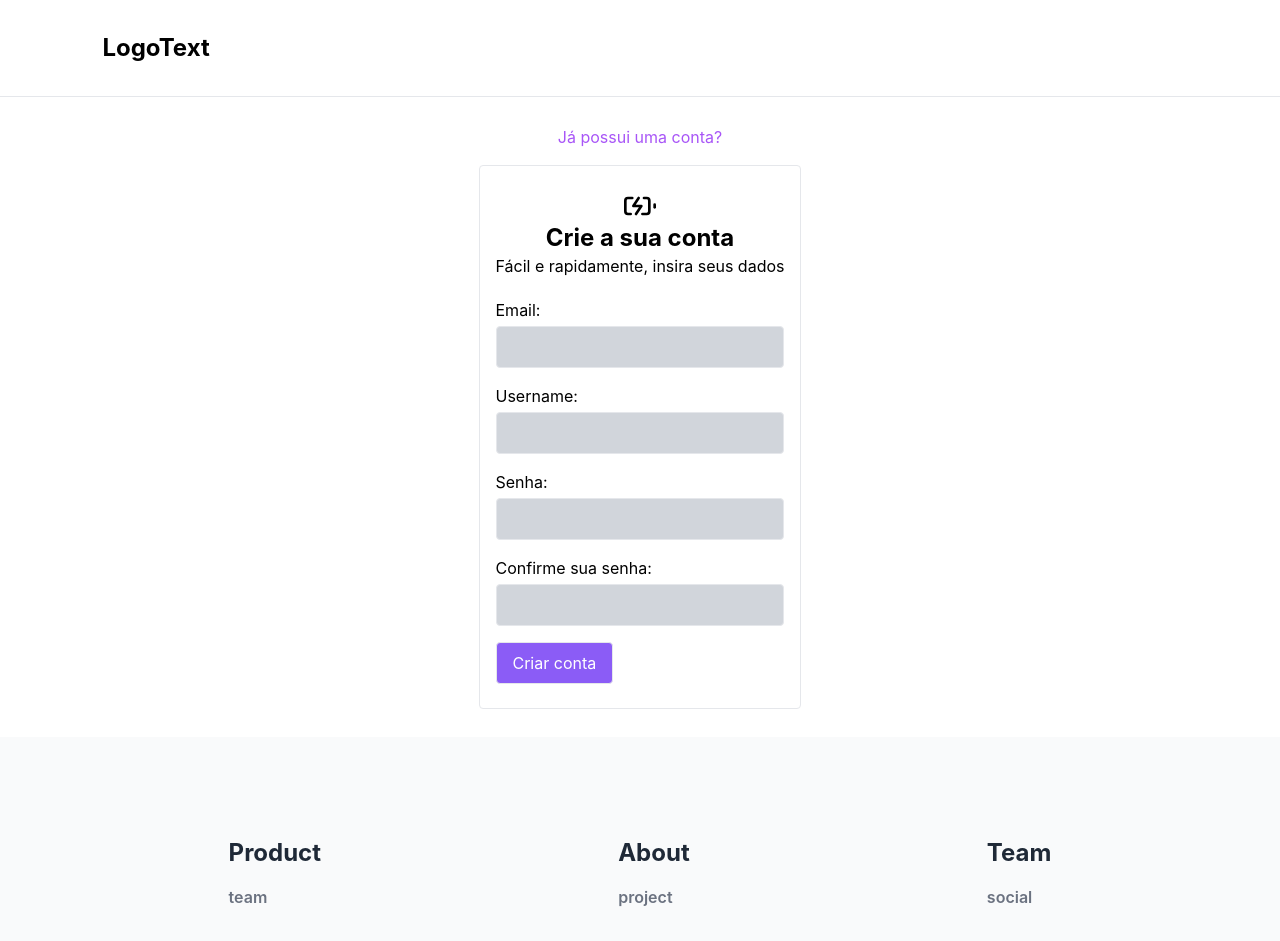
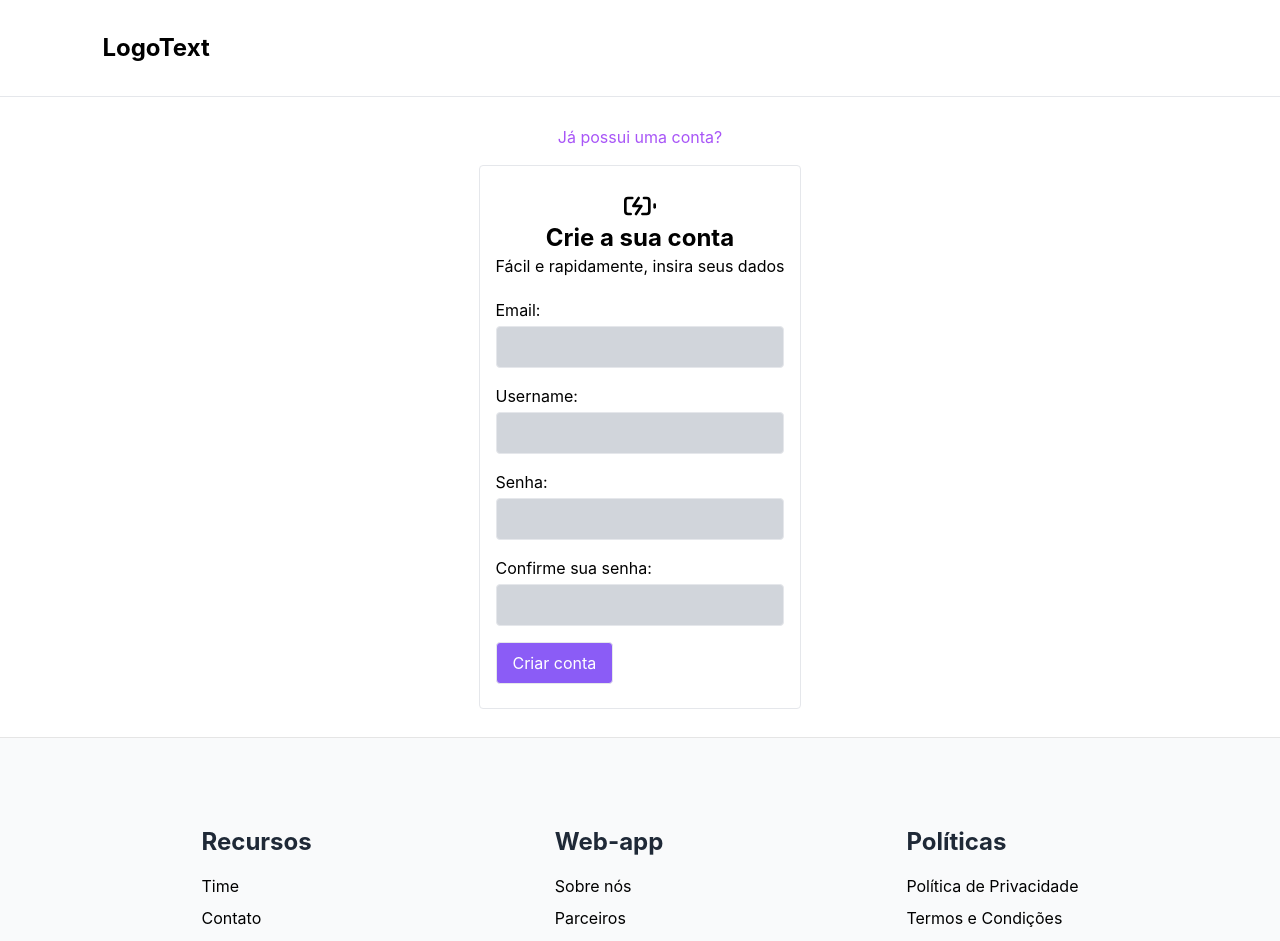
Before and after one commit to danielcorreia-dev/batteries-project, a Next.js app: page /cadastro in a window 1280 px wide. Shown: the top 941 px of the page. Built offline with nearby package versions, Linux system fonts and the light colour scheme.

Commit message:
changed: footer and added items

```diff
--- a/components/landingPage/Footer.tsx
+++ b/components/landingPage/Footer.tsx
@@ -1,31 +1,69 @@
-import FooterItem from './FooterItem';
+import Link from 'next/link';
 
 const Footer = () => {
+  interface FooterItems {
+    title: string;
+    link?: string;
+  }
+
+  const contactItems: FooterItems[] = [
+    { title: 'Time', link: '/time' },
+    { title: 'Contato', link: '/contato' },
+    { title: 'Suporte', link: '/suporte' },
+    { title: 'FAQ', link: '/FAQ' },
+  ];
+
+  const appItems: FooterItems[] = [
+    { title: 'Sobre nós', link: '/sobre-nos' },
+    { title: 'Parceiros', link: '/parceiros' },
+    { title: 'Projeto', link: '/projeto' },
+  ];
+
+  const policiesItems: FooterItems[] = [
+    { title: 'Política de Privacidade', link: '/politica-de-privacidade' },
+    { title: 'Termos e Condições', link: '/termos-e-condicoes' },
+  ];
+
+  const links = (items: FooterItems[]) =>
+    items.map((item) => (
+      <li className='mb-2'>
+        {item.link ? (
+          <Link href={item.link} className="hover:text-neutral-400 transition-colors">
+            {item.title}
+          </Link>
+        ) : (
+          <Link href="/" className="hover:text-neutral-400 transition-colors">
+            {item.title}
+          </Link>
+        )}
+      </li>
+    ));
+
   return (
     <footer>
-      <div className="bg-gray-50 h-1/2 w-full flex md:flex-row justify-around flex-col items-start p-20">
-        <div className="p-5">
+      <div className="bg-gray-50 h-1/2 w-full flex md:flex-row justify-around flex-col items-start p-20 border-t border-neutral-200">
+        <div className="p-2">
           <ul>
-            <p className="text-gray-800 font-bold text-2xl pb-4">Product</p>
-            <FooterItem title="team" link="/about"></FooterItem>
+            <p className="text-gray-800 font-bold text-2xl pb-4">Recursos</p>
+            {links(contactItems)}
           </ul>
         </div>
-        <div className="p-5">
+        <div className="p-2">
           <ul>
-            <p className="text-gray-800 font-bold text-2xl pb-4">About</p>
-            <FooterItem title="project" link="/about"></FooterItem>
+            <p className="text-gray-800 font-bold text-2xl pb-4">Web-app</p>
+            {links(appItems)}
           </ul>
         </div>
-        <div className="p-5">
+        <div className="p-2">
           <ul>
-            <p className="text-gray-800 font-bold text-2xl pb-4">Team</p>
-            <FooterItem title="social" link="/about"></FooterItem>
+            <p className="text-gray-800 font-bold text-2xl pb-4">Políticas</p>
+            {links(policiesItems)}
           </ul>
         </div>
       </div>
-      <div className="flex flex-col justify-center items-center text-center p-5 bg-gray-50">
+      <div className="flex flex-col justify-center items-center text-center p-5 bg-gray-50 border-t border-neutral-200">
         <h1 className="text-gray-800 font-semibold">
-          © 2022-2023 All rights reserved
+          © 2022-2023 Batteries Project - Todos os direitos reservados
         </h1>
       </div>
     </footer>
--- a/components/landingPage/FooterItem.tsx
+++ /dev/null
@@ -1,11 +0,0 @@
-import Link from 'next/link';
-
-const FooterItem = ({ title, link }: { title: string; link: string }) => {
-  return (
-    <li className="text-gray-500 text-md pb-2 font-semibold hover:text-blue-600 cursor-pointer">
-      <Link href={link}>{title}</Link>
-    </li>
-  );
-};
-
-export default FooterItem;
--- a/pages/index.tsx
+++ b/pages/index.tsx
@@ -56,7 +56,7 @@ export default function Home() {
                 title="Descarte no lugar ideal"
                 Icon={TbRecycle}
                 btn="Explore os lugares de descarte"
-                href="/signup"
+                href="/cadastro"
               />
               <Card
                 content="Fique no topo do ranking entre seu círculo de amigos como o mais ecologicamente sustentável"
--- a/pages/about.tsx
+++ b/pages/sobre-nos.tsx
@@ -1,7 +1,9 @@
-export default function About() {
+const SobreNos = () => {
   return (
     <>
       <h1>teste</h1>
     </>
   );
 }
+
+export default SobreNos;
```
